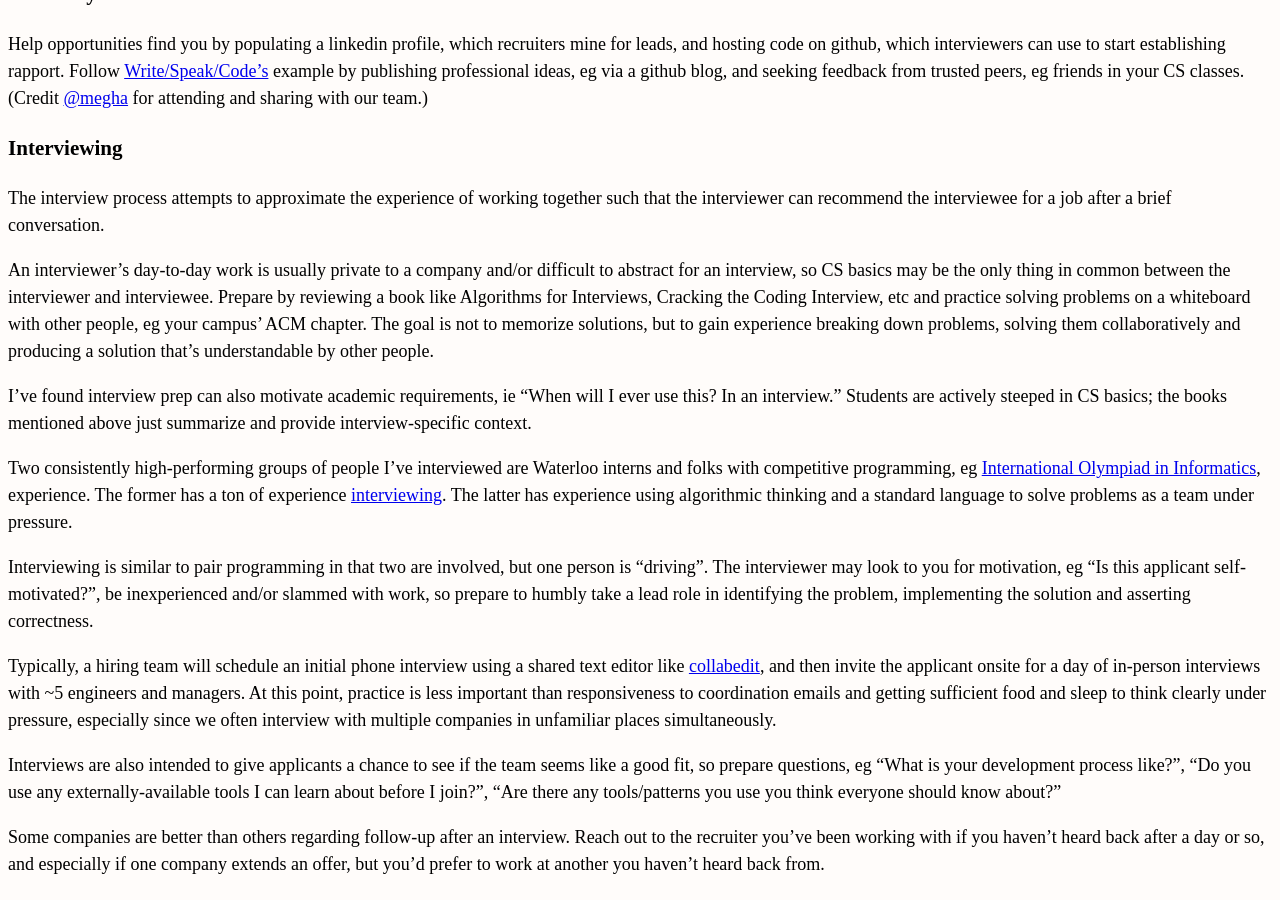
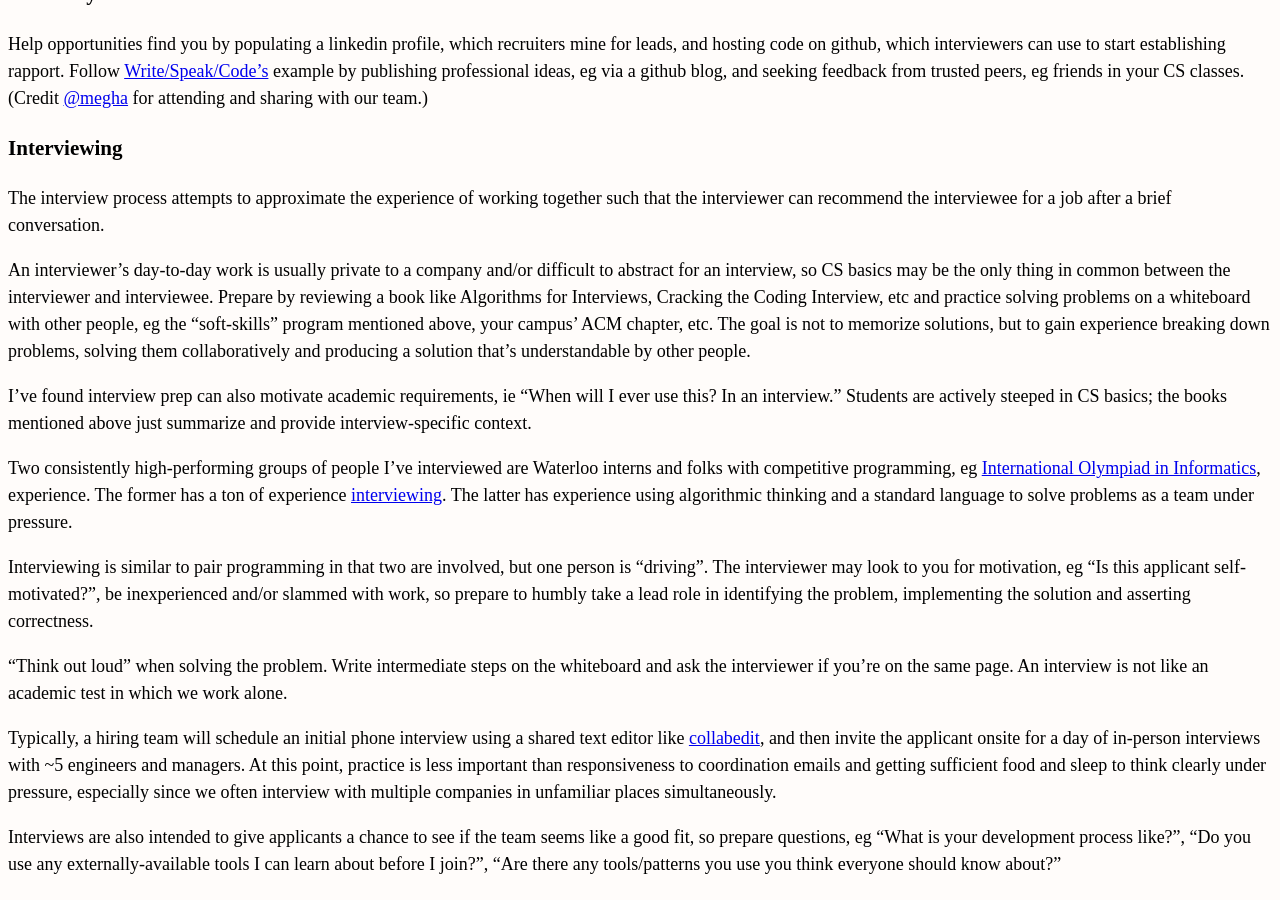
Before and after one commit to erikeldridge/erikeldridge.github.com, a Jekyll site: the page built from _posts/2017-11-01-academic-advisory.md, in a window 1280 px wide and 900 px high, scrolled down 2361 px. Built offline with Jekyll 4.4.1, drawn with Linux system fonts in a browser that asks for light colours; nearby versions of some CDN libraries.

Commit message:
Update from Forestry.io - 2017-11-01-academic-advisory.md

```diff
--- a/_posts/2017-11-01-academic-advisory.md
+++ b/_posts/2017-11-01-academic-advisory.md
@@ -87,13 +87,15 @@ Help opportunities find you by populating a linkedin profile, which recruiters m
 
 The interview process attempts to approximate the experience of working together such that the interviewer can recommend the interviewee for a job after a brief conversation.
 
-An interviewer's day-to-day work is usually private to a company and/or difficult to abstract for an interview, so CS basics may be the only thing in common between the interviewer and interviewee. Prepare by reviewing a book like Algorithms for Interviews, Cracking the Coding Interview, etc and practice solving problems on a whiteboard with other people, eg your campus' ACM chapter. The goal is not to memorize solutions, but to gain experience breaking down problems, solving them collaboratively and producing a solution that's understandable by other people.
+An interviewer's day-to-day work is usually private to a company and/or difficult to abstract for an interview, so CS basics may be the only thing in common between the interviewer and interviewee. Prepare by reviewing a book like Algorithms for Interviews, Cracking the Coding Interview, etc and practice solving problems on a whiteboard with other people, eg the "soft-skills" program mentioned above, your campus' ACM chapter, etc. The goal is not to memorize solutions, but to gain experience breaking down problems, solving them collaboratively and producing a solution that's understandable by other people.
 
 I've found interview prep can also motivate academic requirements, ie "When will I ever use this? In an interview." Students are actively steeped in CS basics; the books mentioned above just summarize and provide interview-specific context.
 
 Two consistently high-performing groups of people I've interviewed are Waterloo interns and folks with competitive programming, eg [International Olympiad in Informatics](https://en.wikipedia.org/wiki/International_Olympiad_in_Informatics), experience. The former has a ton of experience [interviewing](https://uwaterloo.ca/co-operative-education/get-hired/interview-process/interview-process-and-procedures). The latter has experience using algorithmic thinking and a standard language to solve problems as a team under pressure.
 
 Interviewing is similar to pair programming in that two are involved, but one person is "driving". The interviewer may look to you for motivation, eg "Is this applicant self-motivated?", be inexperienced and/or slammed with work, so prepare to humbly take a lead role in identifying the problem, implementing the solution and asserting correctness.
+
+"Think out loud" when solving the problem. Write intermediate steps on the whiteboard and ask the interviewer if you're on the same page. An interview is not like an academic test in which we work alone.
 
 Typically, a hiring team will schedule an initial phone interview using a shared text editor like [collabedit](http://collabedit.com/), and then invite the applicant onsite for a day of in-person interviews with \~5 engineers and managers. At this point, practice is less important than responsiveness to coordination emails and getting sufficient food and sleep to think clearly under pressure, especially since we often interview with multiple companies in unfamiliar places simultaneously.
 
```
